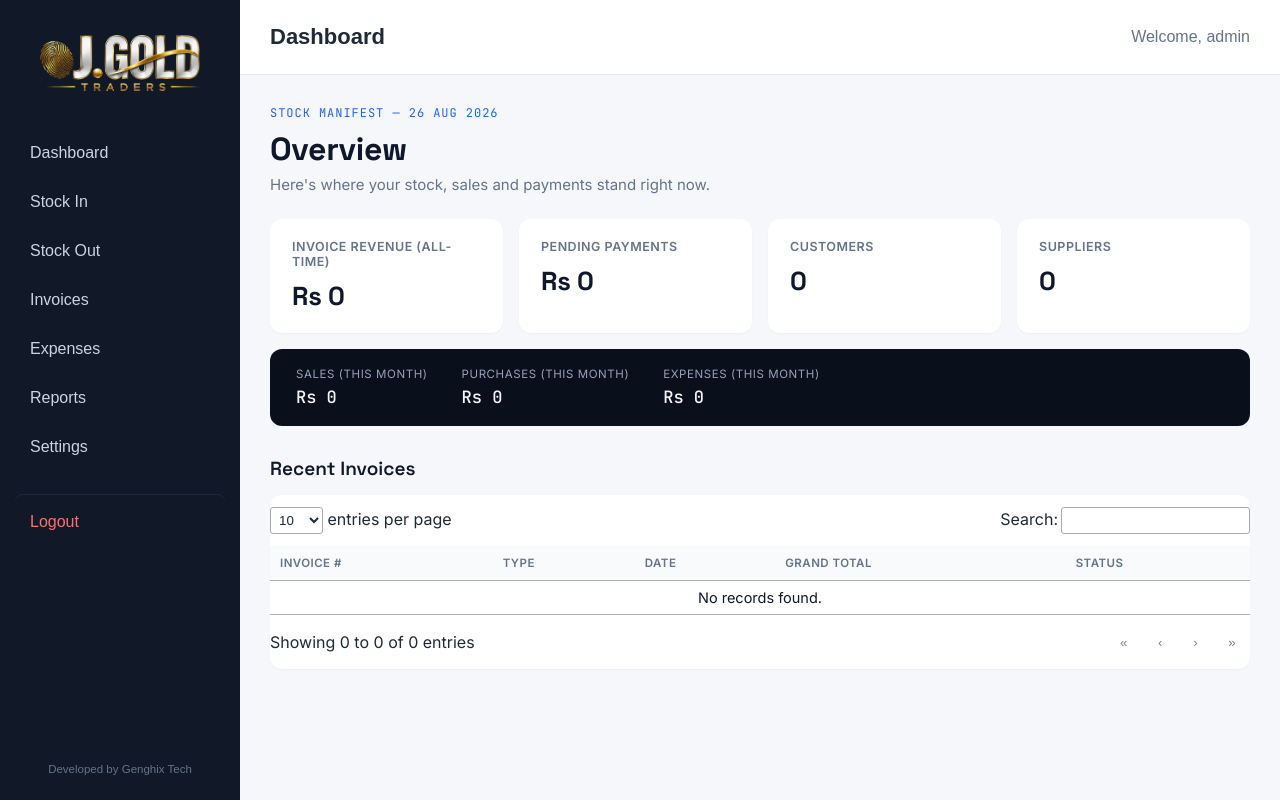
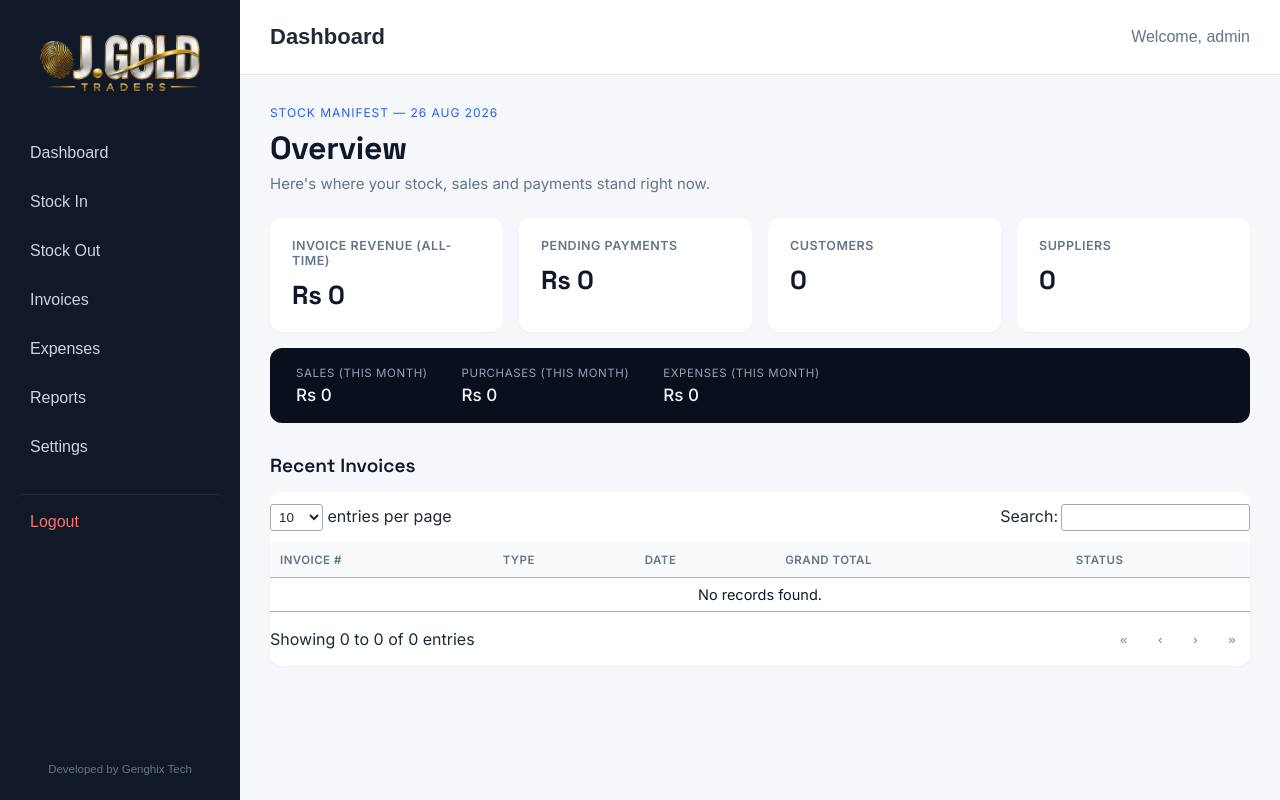
Before and after one commit to saimnawaz166/j-trader, a Django app: page / in a window 1280 px wide. Run offline with Django 5.2, Linux system fonts and the light colour scheme; a user stored in the database is signed in; data that the repository does not hold is empty.

Commit message:
Remove JetBrains Mono font from numeric/SKU displays (its default dotted-zero glyph made 0s look like they had a dot inside)

```diff
--- a/templates/accounts/login.html
+++ b/templates/accounts/login.html
@@ -175,7 +175,6 @@
         }
 
         .manifest-ref {
-            font-family: 'JetBrains Mono', monospace;
             font-size: 11px;
             letter-spacing: 0.08em;
             color: var(--slate-500);
--- a/templates/accounts/user_list.html
+++ b/templates/accounts/user_list.html
@@ -22,7 +22,6 @@
     }
 
     .usr-eyebrow {
-        font-family: 'JetBrains Mono', monospace;
         font-size: 12px;
         letter-spacing: 0.08em;
         color: var(--accent-blue-dark);
@@ -116,7 +115,6 @@
     }
 
     .usr-last-login {
-        font-family: 'JetBrains Mono', monospace;
         font-size: 12.5px;
         color: var(--slate-500);
     }
--- a/templates/dashboard/dashboard.html
+++ b/templates/dashboard/dashboard.html
@@ -26,7 +26,6 @@
     }
 
     .dash-eyebrow {
-        font-family: 'JetBrains Mono', monospace;
         font-size: 12px;
         letter-spacing: 0.08em;
         color: var(--accent-blue-dark);
@@ -123,7 +122,6 @@
     }
 
     .ledger-item .value {
-        font-family: 'JetBrains Mono', monospace;
         font-size: 17px;
         font-weight: 500;
         color: #f4f6fb;
@@ -174,12 +172,10 @@
     }
 
     .dash-table-container .mono-amount {
-        font-family: 'JetBrains Mono', monospace;
         font-variant-numeric: tabular-nums;
     }
 
     .dash-sku {
-        font-family: 'JetBrains Mono', monospace;
         font-size: 13px;
         color: var(--slate-500);
     }
--- a/templates/expenses/expense_list.html
+++ b/templates/expenses/expense_list.html
@@ -25,7 +25,6 @@
     }
 
     .exp-eyebrow {
-        font-family: 'JetBrains Mono', monospace;
         font-size: 12px;
         letter-spacing: 0.08em;
         color: var(--accent-blue-dark);
@@ -229,7 +228,6 @@
     }
 
     .exp-bar-amount {
-        font-family: 'JetBrains Mono', monospace;
         font-size: 12.5px;
         color: var(--slate-600);
         text-align: right;
@@ -351,7 +349,6 @@
     }
 
     .exp-amount {
-        font-family: 'JetBrains Mono', monospace;
         font-variant-numeric: tabular-nums;
         white-space: nowrap;
     }
--- a/templates/reports/reports.html
+++ b/templates/reports/reports.html
@@ -26,7 +26,6 @@
     }
 
     .rep-eyebrow {
-        font-family: 'JetBrains Mono', monospace;
         font-size: 12px;
         letter-spacing: 0.08em;
         color: var(--accent-blue-dark);
@@ -149,7 +148,6 @@
         flex-wrap: wrap;
         align-items: center;
         gap: 10px;
-        font-family: 'JetBrains Mono', monospace;
         font-size: 13.5px;
         color: var(--slate-300);
         padding-top: 18px;
@@ -201,7 +199,6 @@
     }
 
     .rep-stat-row .amount {
-        font-family: 'JetBrains Mono', monospace;
         color: var(--slate-900);
         font-weight: 500;
     }
@@ -301,7 +298,6 @@
     }
 
     .rep-bar-amount {
-        font-family: 'JetBrains Mono', monospace;
         font-size: 12.5px;
         color: var(--slate-600);
         text-align: right;
```
